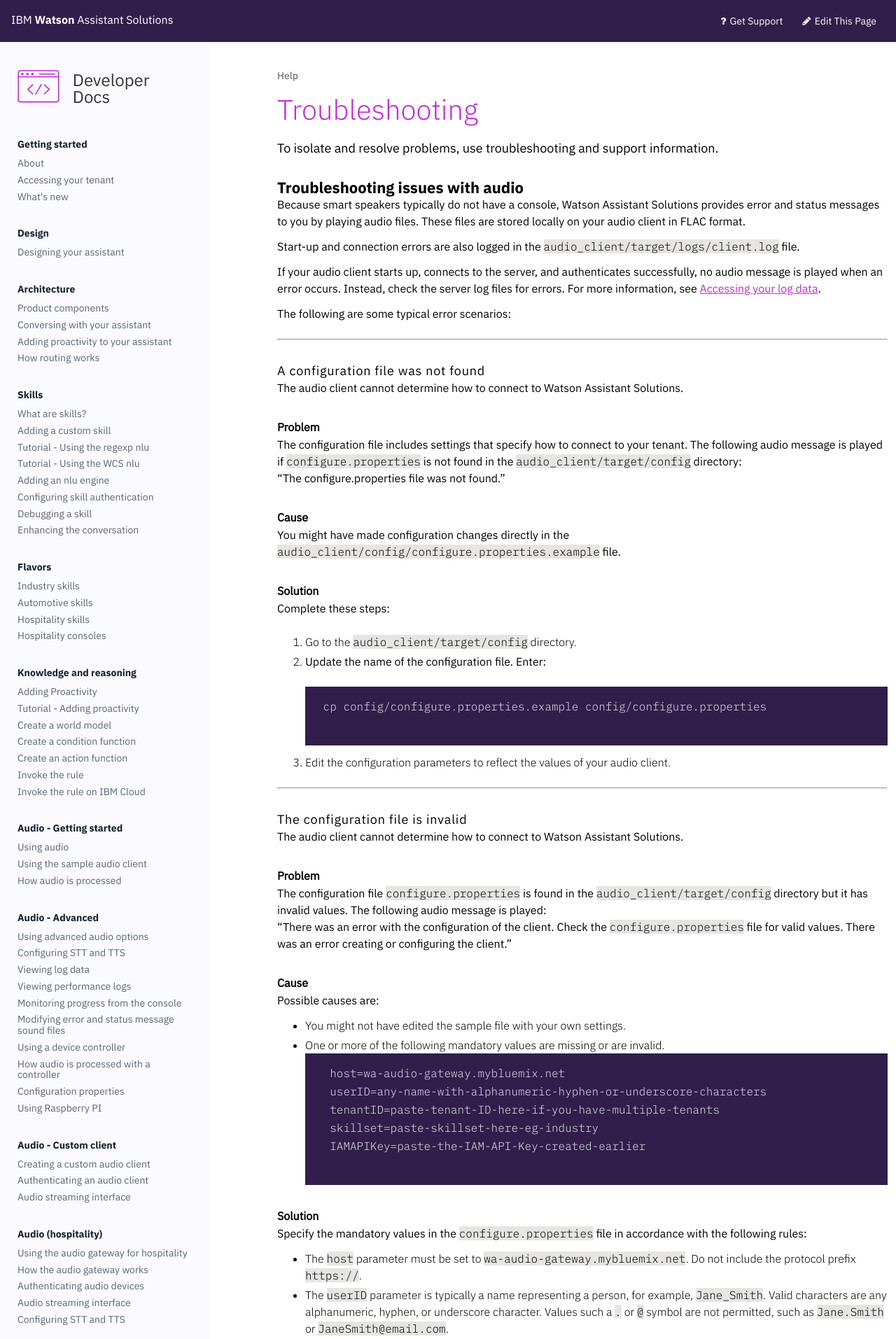
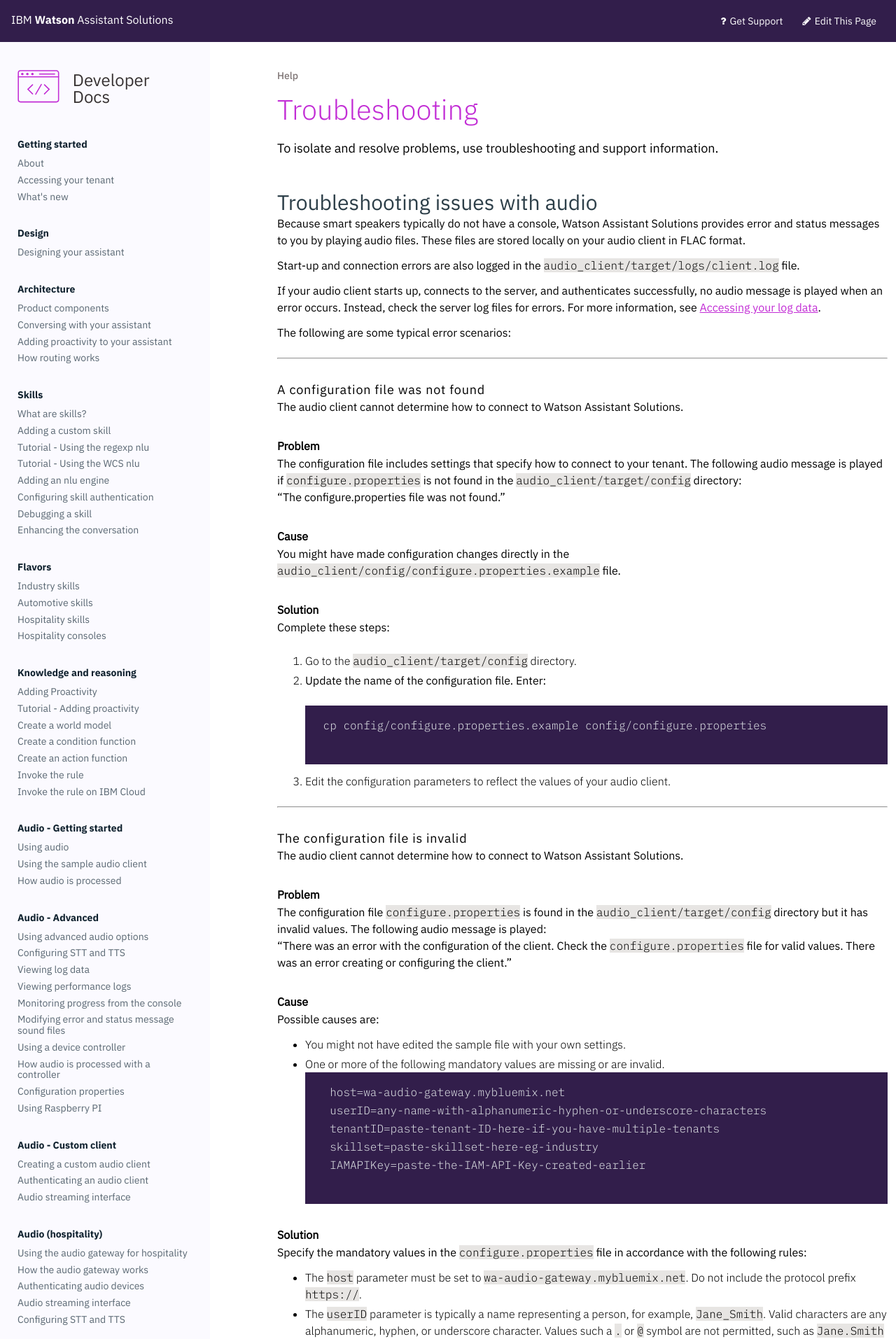
Before and after one commit to Watson-Personal-Assistant/developer, a Jekyll site: the page built from _content/get-help/tips.md, in a window 1280 px wide. Shown: the top 1913 px of the page at 70% size. Built offline with Jekyll 4.4.1, drawn with Linux system fonts in a browser that asks for light colours; some web fonts are replaced.

Commit message:
Update level heading

```diff
--- a/_content/get-help/tips.md
+++ b/_content/get-help/tips.md
@@ -4,7 +4,7 @@
 ---
 To isolate and resolve problems, use troubleshooting and support information.
 
-### Troubleshooting issues with audio
+## Troubleshooting issues with audio
 
 Because smart speakers typically do not have a console, Watson Assistant Solutions provides error and status messages to you by playing audio files.  These files are stored locally on your audio client in FLAC format.
 
```
